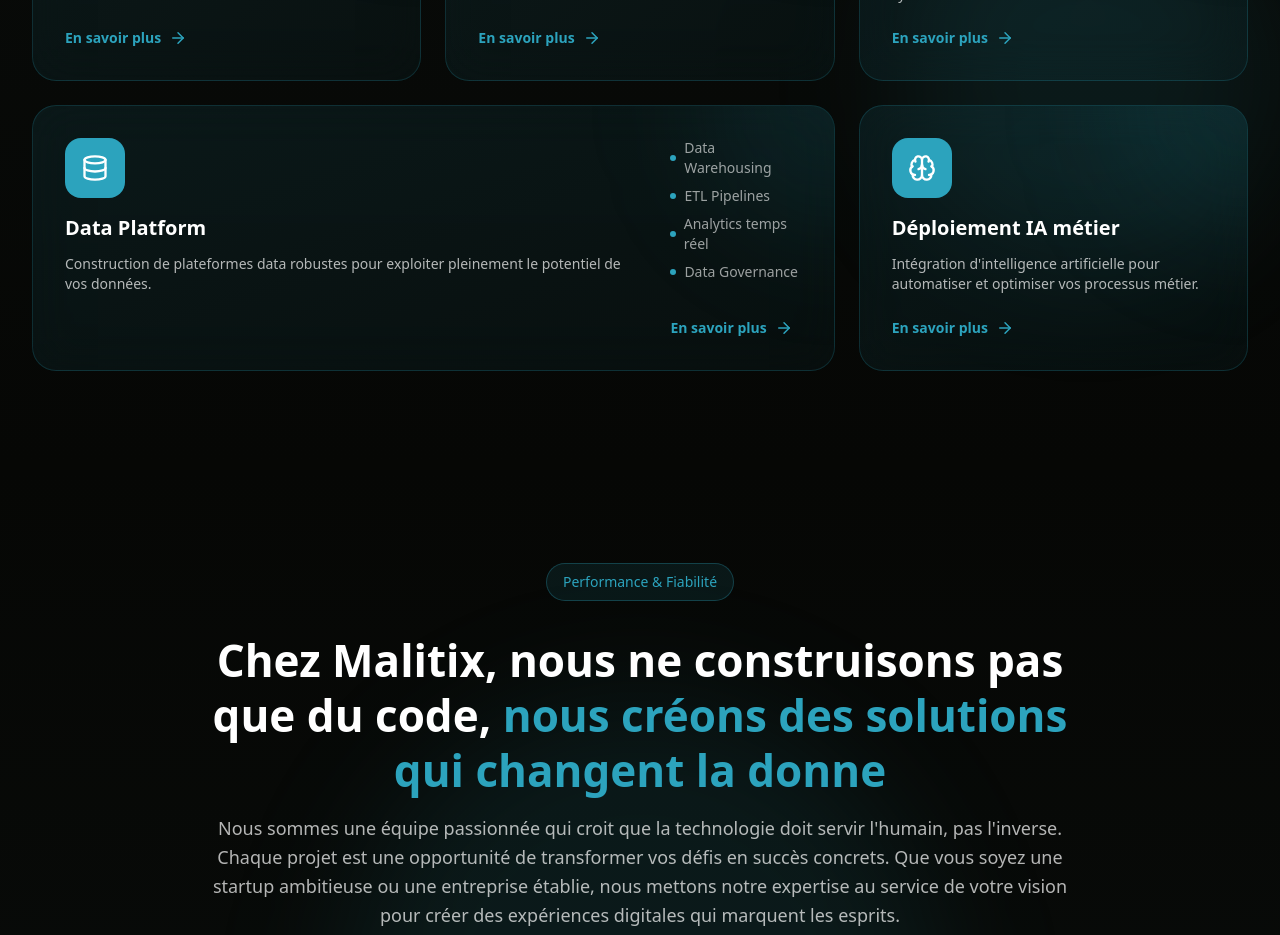
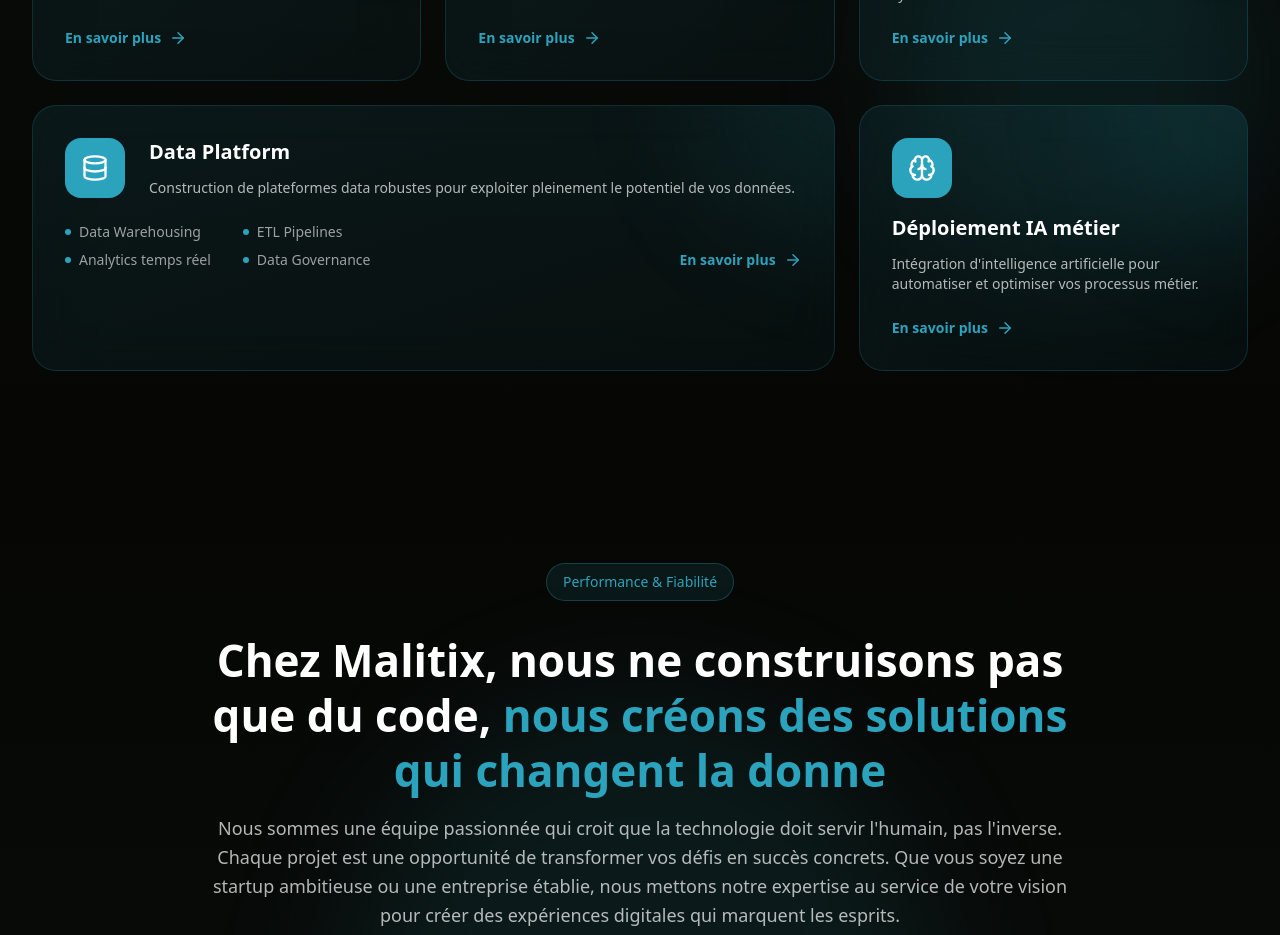
Before and after one commit to nirinovich/malitix, a React (Vite) app: page / in a window 1280 px wide. Shown: the part 1560-2495 px from the top of the page. Built offline with nearby package versions, Linux system fonts and the light colour scheme.

Commit message:
adjusted content inside bento card

```diff
--- a/src/components/ServicesBento.tsx
+++ b/src/components/ServicesBento.tsx
@@ -158,27 +158,29 @@
               theme === 'dark' ? 'bg-[#2ca3bd]/10' : 'bg-blue-400/20'
             }`}></div>
 
-            <div className="relative z-10 h-full flex flex-col md:flex-row gap-6">
-              <div className="flex flex-col">
-                <div className="bg-[#2ca3bd] p-4 rounded-2xl w-fit mb-4 group-hover:scale-110 transition-transform duration-300">
+            <div className="relative z-10 h-full flex flex-col">
+              <div className="flex items-start gap-6 mb-6">
+                <div className="bg-[#2ca3bd] p-4 rounded-2xl w-fit group-hover:scale-110 transition-transform duration-300 flex-shrink-0">
                   <Database className="text-white" size={28} />
                 </div>
 
+                <div className="flex-grow">
                   <h3 className={`text-xl font-bold mb-3 ${
                     theme === 'dark' ? 'text-white' : 'text-gray-900'
                   }`}>
                     {SERVICES[3].title}
                   </h3>
 
-                <p className={`mb-4 text-sm ${
+                  <p className={`text-sm ${
                     theme === 'dark' ? 'text-white/70' : 'text-gray-600'
                   }`}>
                     {SERVICES[3].description}
                   </p>
                 </div>
+              </div>
 
-              <div className="flex flex-col justify-between">
-                <div className="space-y-2 mb-6">
+              <div className="flex items-end justify-between">
+                <div className="grid grid-cols-2 gap-x-8 gap-y-2">
                   {['Data Warehousing', 'ETL Pipelines', 'Analytics temps réel', 'Data Governance'].map((feature, i) => (
                     <div key={i} className={`flex items-center gap-2 text-sm ${
                       theme === 'dark' ? 'text-white/60' : 'text-gray-600'
@@ -191,7 +193,7 @@
 
                 <a
                   href="#contact"
-                  className="flex items-center gap-2 text-[#2ca3bd] font-semibold group-hover:gap-4 transition-all text-sm whitespace-nowrap"
+                  className="flex items-center gap-2 text-[#2ca3bd] font-semibold group-hover:gap-4 transition-all text-sm whitespace-nowrap ml-4"
                 >
                   En savoir plus
                   <ArrowRight size={18} />
```
Lines whose indentation alone changed are shown as unchanged.
